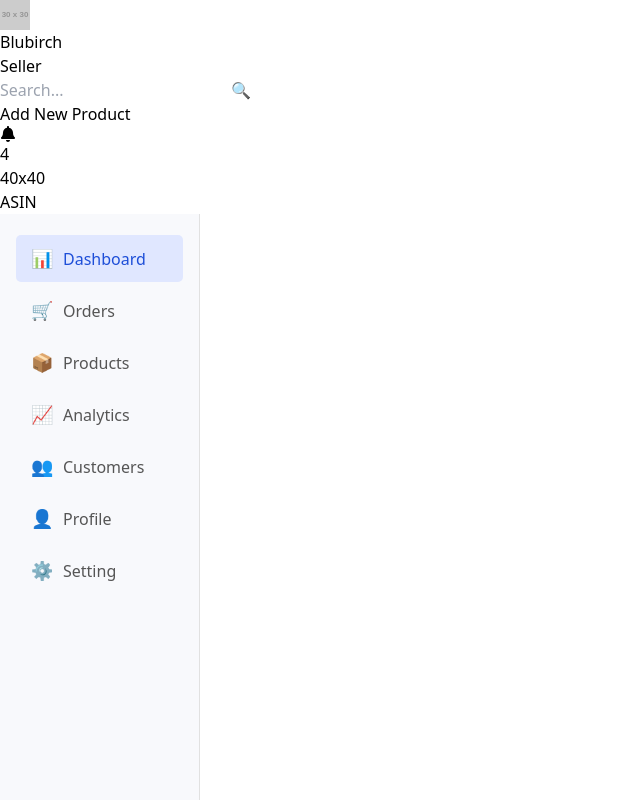
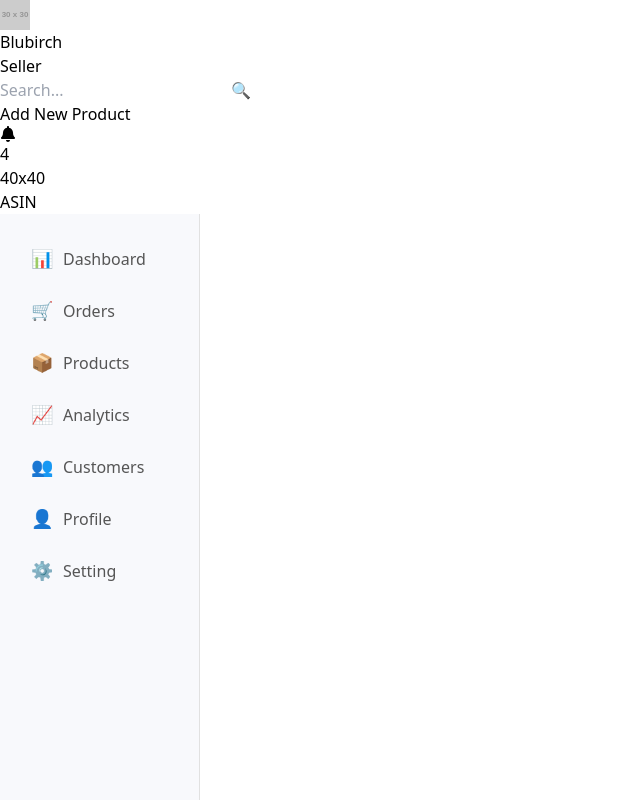
Before and after one commit to vaibhavporwal01/CodeSeVyapaar, a React (Vite) app: page /seller-dashboard in a window 1280 px wide. Shown: the top 800 px of the page, without its empty margins (0-640 px from the left). Built offline with nearby package versions, Linux system fonts and the light colour scheme.

Commit message:
Add DashBoard Changes

```diff
--- a/package.json
+++ b/package.json
@@ -12,6 +12,7 @@
   "dependencies": {
     "react": "^18.3.1",
     "react-dom": "^18.3.1",
+    "react-icons": "^5.4.0",
     "react-router-dom": "^7.1.1"
   },
   "devDependencies": {
--- a/src/App.jsx
+++ b/src/App.jsx
@@ -17,6 +17,7 @@ function App() {
         <Route path="/seller-registration" element={<Navbar />} />
         <Route path="/user-dashboard" element={<Navbar />} />
         <Route path="/seller-dashboard" element={<SellerDashboard />} />
+        <Route path="/dashboard" element={<SellerDashboard />} />
       </Routes>
     </Router>
   );
--- a/src/components/Dashboard/SellerDashboard.jsx
+++ b/src/components/Dashboard/SellerDashboard.jsx
@@ -9,13 +9,14 @@ const SellerDashboard = () => {
       {/* Include the custom Seller Navbar */}
       <SellerNavbar />
 
+      <div className="dashboard-layout flex"></div>
       {/* Sidebar */}
       <Sidebar />
 
       {/* Main Content */}
       <div className="flex-1 p-8 mt-16 space-y-6">
         <h2 className="text-3xl font-bold mb-6">Welcome to Your Seller Dashboard</h2>
-
+        <div className="dashboard-content flex-1 bg-gray-100 p-6"></div>
         <div className="dashboard-content space-y-6">
           <p className="text-lg">
             Here you can manage your products, view orders, and track your sales.
--- a/src/components/Sidebar/Sidebar.jsx
+++ b/src/components/Sidebar/Sidebar.jsx
@@ -1,9 +1,10 @@
 import React, { useState } from 'react';
 import './Sidebar.css';
-import { Link } from 'react-router-dom';
+import { Link, useLocation } from 'react-router-dom';
 
 const Sidebar = () => {
-  const [active, setActive] = useState('Dashboard');
+  const location = useLocation(); // Get current route
+  const [active, setActive] = useState(location.pathname); // Set active state based on the current route
 
   const menuItems = [
     { name: 'Dashboard', icon: '📊', path: '/dashboard' },
@@ -16,18 +17,21 @@ const Sidebar = () => {
   ];
 
   return (
-    <div className="sidebar-container">
-      <ul>
+    <div className="sidebar-container bg-white h-screen w-60 shadow-lg">
+      <ul className="menu-list p-4 space-y-2">
         {menuItems.map((item) => (
-          <Link
-            to={item.path}
-            key={item.name}
-            className={`sidebar-item ${active === item.name ? 'active' : ''}`}
-            onClick={() => setActive(item.name)}
-          >
-            <span className="icon">{item.icon}</span>
-            <span className="label">{item.name}</span>
-          </Link>
+          <li key={item.name}>
+            <Link
+              to={item.path}
+              className={`sidebar-item flex items-center space-x-3 p-2 rounded-lg ${
+                active === item.path ? 'active' : 'hover:bg-gray-200'
+              }`}
+              onClick={() => setActive(item.path)}
+            >
+              <span className="icon text-lg">{item.icon}</span>
+              <span className="label">{item.name}</span>
+            </Link>
+          </li>
         ))}
       </ul>
     </div>
```
Also changed, not shown: 1 other file (tests, documents, lock files or other folders).
